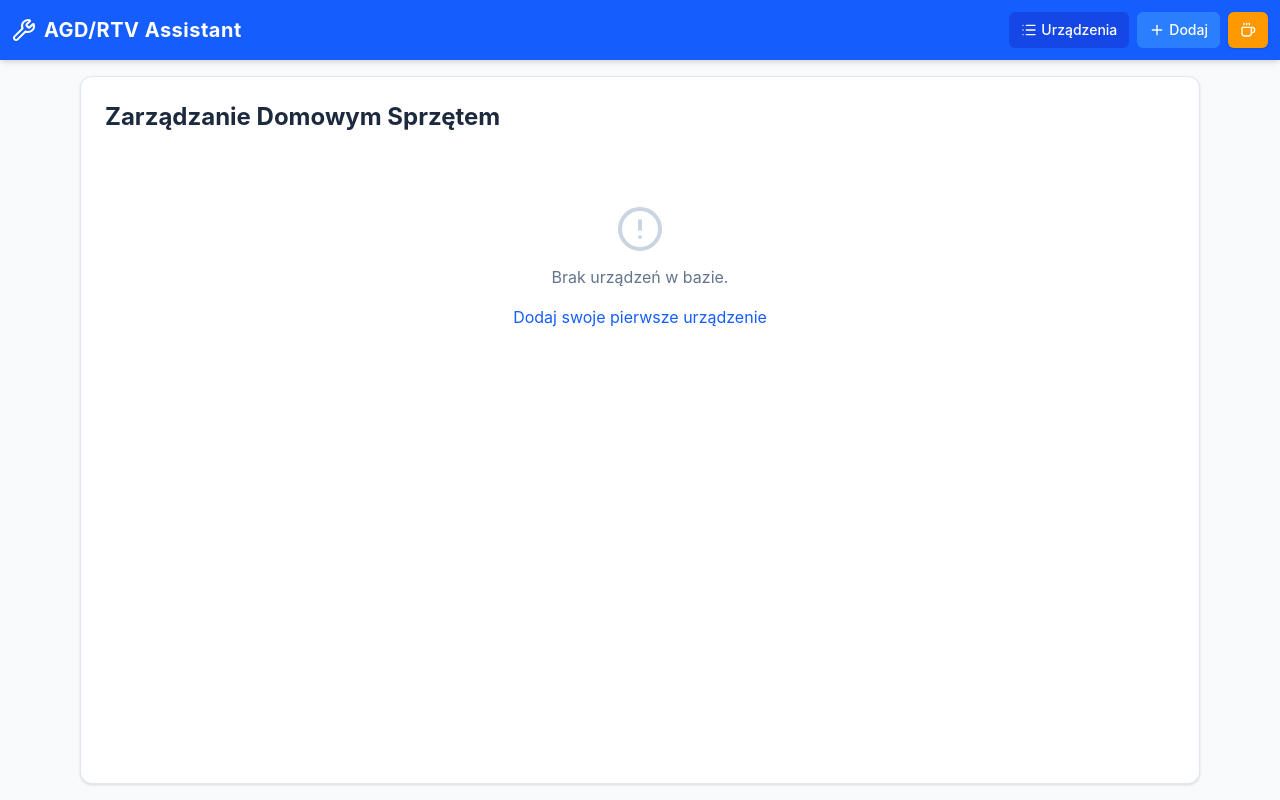
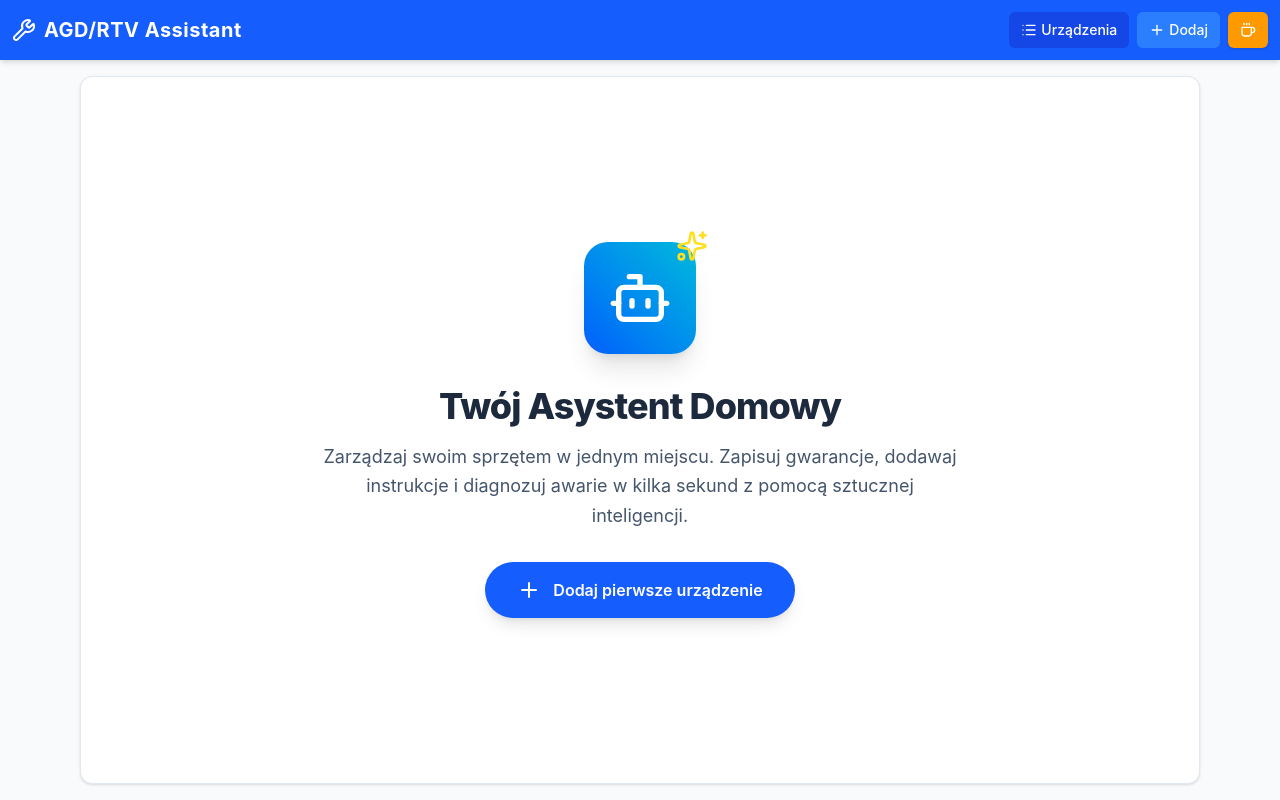
Before and after one commit to wmkraw-web/smart-serwis1, a React (Vite) app: page / in a window 1280 px wide. Built offline with nearby package versions, Linux system fonts and the light colour scheme.

Commit message:
Poprawki UX

```diff
--- a/src/App.jsx
+++ b/src/App.jsx
@@ -1,11 +1,7 @@
 import React, { useState, useEffect, useRef } from 'react';
-import { Plus, Wrench, Calendar, Info, MessageSquare, Send, Bot, User, Trash2, Cpu, ChevronRight, AlertCircle, Loader2, Coffee, ShieldCheck, ShieldAlert, Zap, List, Edit2, Link as LinkIcon, ExternalLink, X } from 'lucide-react';
-
-// Wklej swój klucz API w to miejsce (pomiędzy cudzysłowy):
-const apiKey = "";
+import { Plus, Wrench, Calendar, Info, MessageSquare, Send, Bot, User, Trash2, Cpu, ChevronRight, AlertCircle, Loader2, Coffee, ShieldCheck, ShieldAlert, Zap, List, Edit2, Link as LinkIcon, ExternalLink, Sparkles } from 'lucide-react';
 
 export default function App() {
-  // 1. Inicjalizacja stanu z pamięci LocalStorage
   const [devices, setDevices] = useState(() => {
     try {
       const saved = localStorage.getItem('smart_serwis_devices');
@@ -24,7 +20,6 @@ export default function App() {
     }
   });
 
-  // Zapisywanie zmian do pamięci na bieżąco
   useEffect(() => {
     localStorage.setItem('smart_serwis_devices', JSON.stringify(devices));
   }, [devices]);
@@ -36,11 +31,8 @@ export default function App() {
   const [activeTab, setActiveTab] = useState('list');
   const [selectedDevice, setSelectedDevice] = useState(null);
 
-  // Stan dla formularza i trybu edycji
   const [editingId, setEditingId] = useState(null);
   const [newDevice, setNewDevice] = useState({ type: '', brand: '', model: '', purchaseDate: '', warrantyMonths: 24, manualUrl: '' });
-
-  // Stan dla bezpiecznego potwierdzania usunięcia
   const [confirmDeleteId, setConfirmDeleteId] = useState(null);
 
   const handleAddOrEditDevice = (e) => {
@@ -48,28 +40,24 @@ export default function App() {
     if (!newDevice.brand || !newDevice.model) return;
 
     if (editingId) {
-      // Zapisz edycję
       setDevices(devices.map(d => d.id === editingId ? { ...newDevice, id: editingId } : d));
     } else {
-      // Dodaj nowe
       const device = { id: Date.now(), ...newDevice };
       setDevices([...devices, device]);
     }
-
     resetForm();
   };
 
   const startEditDevice = (device) => {
     setNewDevice(device);
     setEditingId(device.id);
-    setActiveTab('add'); // formularz służy do dodawania i edycji
+    setActiveTab('add');
   };
 
   const deleteDevice = (id) => {
     setDevices(devices.filter(d => d.id !== id));
     setConfirmDeleteId(null);
 
-    // Uporządkowanie historii czatu po usuniętym urządzeniu
     const newHistory = { ...chatHistory };
     delete newHistory[id];
     setChatHistory(newHistory);
@@ -102,7 +90,6 @@ export default function App() {
 
   return (
     <div className="h-[100dvh] bg-slate-50 flex flex-col font-sans overflow-hidden">
-
       <header className="bg-blue-600 text-white shadow-md p-3 flex flex-col sm:flex-row items-center justify-between shrink-0 gap-3 z-10">
         <div className="flex items-center gap-2 w-full sm:w-auto justify-center sm:justify-start">
           <Wrench className="w-5 h-5 sm:w-6 sm:h-6" />
@@ -139,7 +126,7 @@ export default function App() {
 
       <main className="flex-1 w-full max-w-6xl mx-auto p-2 sm:p-4 flex gap-6 overflow-hidden relative">
 
-        {/* Sidebar z urządzeniami */}
+        {/* Sidebar z urządzeniami (Desktop) */}
         {activeTab === 'chat' && (
           <div className="w-1/3 bg-white rounded-xl shadow-sm border border-slate-200 p-4 hidden md:flex flex-col overflow-y-auto">
             <h2 className="font-semibold text-slate-700 mb-4 flex items-center gap-2 shrink-0">
@@ -165,22 +152,34 @@ export default function App() {
           {/* WIDOK: Lista Urządzeń */}
           {activeTab === 'list' && (
             <div className="p-4 sm:p-6 overflow-y-auto h-full relative">
-              <h2 className="text-xl sm:text-2xl font-bold text-slate-800 mb-4 sm:mb-6">Zarządzanie Domowym Sprzętem</h2>
 
               {devices.length === 0 ? (
-                <div className="text-center py-12 text-slate-500 flex flex-col items-center">
-                  <AlertCircle className="w-12 h-12 mb-3 text-slate-300" />
-                  <p>Brak urządzeń w bazie.</p>
-                  <button onClick={() => { resetForm(); setActiveTab('add'); }} className="mt-4 text-blue-600 hover:underline">
-                    Dodaj swoje pierwsze urządzenie
+                // ZMODYFIKOWANA, PIĘKNA STRONA GŁÓWNA
+                <div className="flex flex-col items-center justify-center h-full text-center max-w-2xl mx-auto px-4">
+                  <div className="bg-gradient-to-tr from-blue-600 to-cyan-500 p-6 rounded-3xl shadow-xl mb-8 relative">
+                    <Sparkles className="w-8 h-8 text-yellow-300 absolute -top-3 -right-3" />
+                    <Bot className="w-16 h-16 text-white" />
+                  </div>
+                  <h2 className="text-3xl sm:text-4xl font-extrabold text-slate-800 mb-4 tracking-tight">
+                    Twój Asystent Domowy
+                  </h2>
+                  <p className="text-slate-600 text-lg mb-8 leading-relaxed">
+                    Zarządzaj swoim sprzętem w jednym miejscu. Zapisuj gwarancje, dodawaj instrukcje i diagnozuj awarie w kilka sekund z pomocą sztucznej inteligencji.
+                  </p>
+                  <button
+                    onClick={() => { resetForm(); setActiveTab('add'); }}
+                    className="bg-blue-600 hover:bg-blue-700 text-white font-semibold py-4 px-8 rounded-full shadow-lg hover:shadow-xl transition-all flex items-center gap-3 transform hover:-translate-y-1"
+                  >
+                    <Plus className="w-6 h-6" /> Dodaj pierwsze urządzenie
                   </button>
                 </div>
               ) : (
+                <>
+                  <h2 className="text-xl sm:text-2xl font-bold text-slate-800 mb-4 sm:mb-6">Zarządzanie Domowym Sprzętem</h2>
                   <div className="grid grid-cols-1 md:grid-cols-2 lg:grid-cols-3 gap-4 pb-20">
                     {devices.map(device => (
                       <div key={device.id} className="border border-slate-200 rounded-xl p-4 sm:p-5 hover:shadow-md transition-shadow relative group bg-white flex flex-col">
 
-                      {/* Potwierdzenie usunięcia */}
                         {confirmDeleteId === device.id ? (
                           <div className="absolute inset-0 bg-white/95 z-10 rounded-xl flex flex-col items-center justify-center p-4 text-center">
                              <AlertCircle className="w-8 h-8 text-red-500 mb-2"/>
@@ -245,7 +244,7 @@ export default function App() {
 
                           {device.manualUrl && (
                              <a href={device.manualUrl} target="_blank" rel="noopener noreferrer" className="flex items-center gap-1 text-[11px] sm:text-xs text-blue-700 bg-blue-50 hover:bg-blue-100 p-1.5 rounded-md w-fit border border-blue-200 mb-4 transition-colors">
-                              <ExternalLink className="w-3 h-3" /> Instrukcja obsługi (PDF/Strona)
+                                <ExternalLink className="w-3 h-3" /> Instrukcja PDF / Strona
                              </a>
                           )}
                         </div>
@@ -259,6 +258,7 @@ export default function App() {
                       </div>
                     ))}
                   </div>
+                </>
               )}
             </div>
           )}
@@ -412,9 +412,7 @@ function ChatInterface({ device, history, updateHistory }) {
   };
 
   const callGeminiAPI = async (userText, retries = 5) => {
-    if (!apiKey || apiKey.trim() === "") {
-      return "🚨 **Błąd: Brak klucza API!** \n\nOtwórz plik `src/App.jsx` w Visual Studio Code i wklej swój klucz w linii 5:\n`const apiKey = \"TwójKlucz\";`";
-    }
+    // USUNIĘTO SPRAWDZANIE KLUCZA PO STRONIE FRONTENDU!
 
     const prompt = `
 Użytkownik pyta o urządzenie:
@@ -434,7 +432,8 @@ Pytanie: ${userText}
     let delay = 1000;
     for (let i = 0; i < retries; i++) {
       try {
-        const response = await fetch(`https://generativelanguage.googleapis.com/v1beta/models/gemini-2.5-flash:generateContent?key=${apiKey}`, {
+        // TUTA JEST KLUCZ! Wysyłamy zapytanie prosto do naszego bezpiecznego serwera na Vercel
+        const response = await fetch(`/api/chat`, {
           method: 'POST',
           headers: { 'Content-Type': 'application/json' },
           body: JSON.stringify(payload)
@@ -442,14 +441,14 @@ Pytanie: ${userText}
 
         if (!response.ok) {
           const errorData = await response.json().catch(() => ({}));
-          throw new Error(`Kod ${response.status} - ${errorData.error?.message || 'Odrzucono przez serwer Google'}`);
+          throw new Error(`Błąd serwera: ${response.status} - ${errorData.error?.message || errorData.error || 'Odrzucono'}`);
         }
 
         const data = await response.json();
         return data.candidates?.[0]?.content?.parts?.[0]?.text || "Przepraszam, nie udało mi się wygenerować odpowiedzi.";
       } catch (error) {
         if (i === retries - 1) {
-          return `🚨 **Błąd połączenia z serwerem AI:**\n${error.message}\n\nSprawdź, czy Twój klucz API jest poprawny.`;
+          return `🚨 **Błąd komunikacji z serwerem:**\n${error.message}`;
         }
         await new Promise(res => setTimeout(res, delay));
         delay *= 2;
@@ -496,16 +495,16 @@ Pytanie: ${userText}
     });
   };
 
+  // Zmienione szybkie pytania, aby uniknąć błędów tłumacza!
   const quickPrompts = [
-    "Znajdź oficjalną instrukcję",
-    "Co oznaczają kody błędów?",
-    "Ukryte funkcje",
-    "Konserwacja"
+    "Szukaj instrukcji PDF",
+    "Znaczenie kodów błędów",
+    "Funkcje ukryte",
+    "Jak dbać o sprzęt?"
   ];
 
   return (
     <>
-      {/* Header Czatu z opcją czyszczenia historii */}
       <div className="bg-slate-50 border-b border-slate-200 p-3 flex items-center gap-3 shrink-0 relative">
         <div className="bg-blue-100 p-2 rounded-lg shrink-0">
           <Bot className="text-blue-600 w-5 h-5 sm:w-6 sm:h-6" />
@@ -574,7 +573,7 @@ Pytanie: ${userText}
       </div>
 
       <div className="p-2 sm:p-4 bg-white border-t border-slate-200 flex flex-col shrink-0">
-        <div className="flex gap-2 overflow-x-auto pb-2 mb-1 scrollbar-hide w-full">
+        <div className="flex gap-2 overflow-x-auto pb-2 mb-1 scrollbar-hide w-full" translate="no">
           {quickPrompts.map((promptText, idx) => (
             <button
               key={idx}
```
Lines whose indentation alone changed are shown as unchanged.
